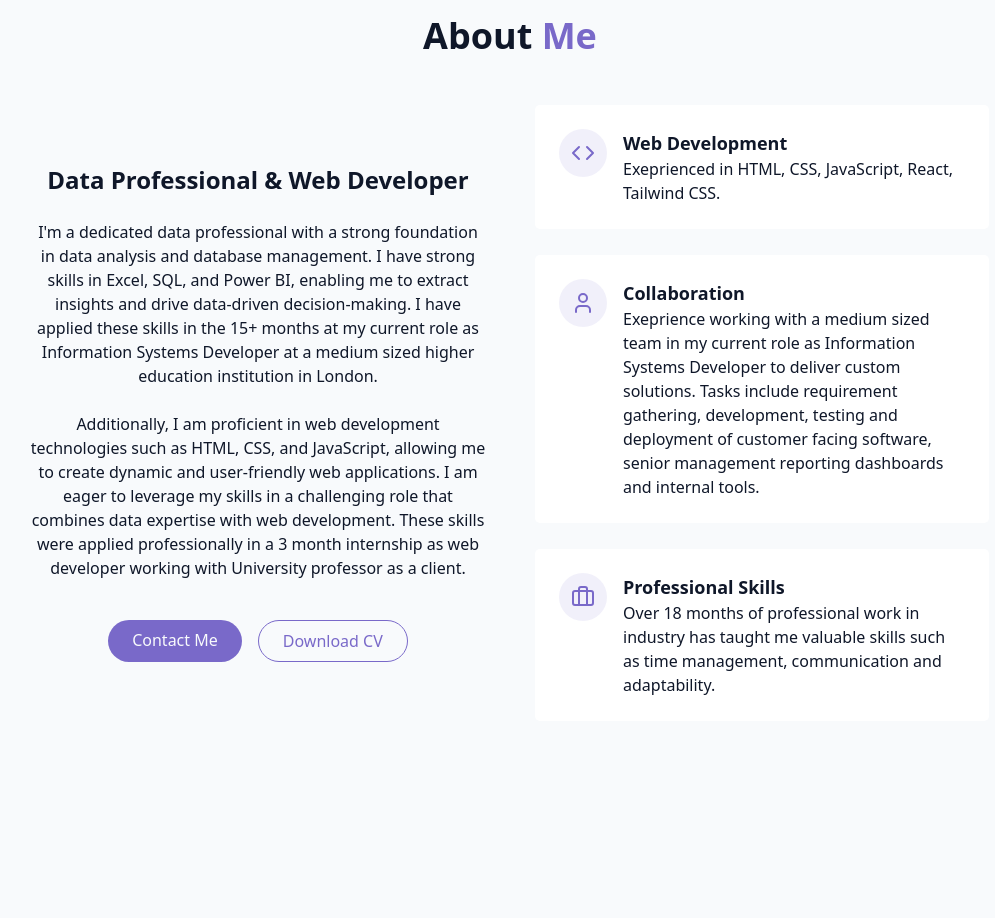
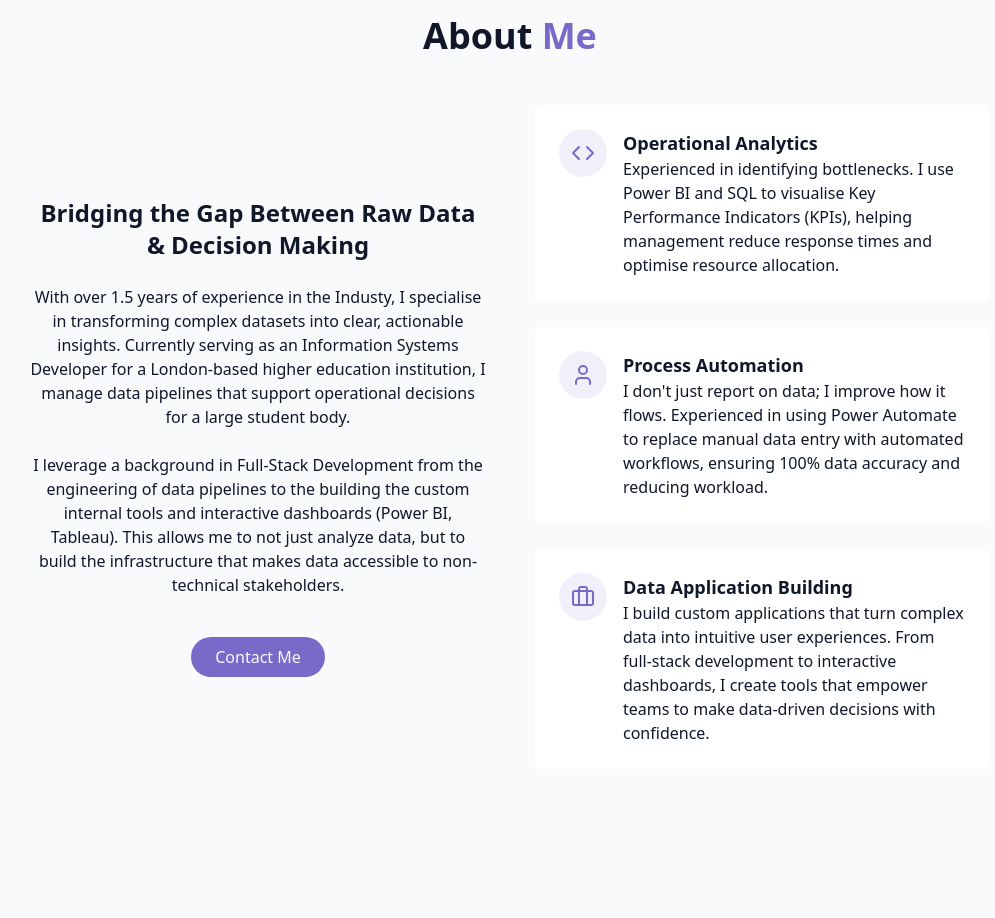
Before and after one commit to T-revin/Portfolio-Website, a React (Vite) app: page / in a window 1280 px wide. Shown: the part 880-1798 px from the top of the page, without its empty margins (130-1125 px from the left). Built offline with nearby package versions, Linux system fonts and the light colour scheme.

Commit message:
Updated About me section to remove "Download CV" and the underlying descriptions

```diff
--- a/src/components/AboutSection.jsx
+++ b/src/components/AboutSection.jsx
@@ -11,37 +11,27 @@ export const AboutSection = () => {
         <div className="grid grid-cols-1 md:grid-cols-2 gap-12 items-center">
           <div className="space-y-6">
             <h3 className="text-2xl font-semibold">
-              Data Professional & Web Developer
+              Bridging the Gap Between Raw Data & Decision Making
             </h3>
             <p className="text-muted-foreground">
-              I'm a dedicated data professional with a strong foundation in data
-              analysis and database management. I have strong skills in Excel,
-              SQL, and Power BI, enabling me to extract insights and drive
-              data-driven decision-making. I have applied these skills in the
-              15+ months at my current role as Information Systems Developer at
-              a medium sized higher education institution in London.
+              With over 1.5 years of experience in the Industy,
+              I specialise in transforming complex datasets into clear, actionable insights.
+              Currently serving as an Information Systems Developer
+              for a London-based higher education institution,
+              I manage data pipelines that support operational decisions for a large student body.
             </p>
 
             <p className="text-muted-foreground">
-              Additionally, I am proficient in web development technologies such
-              as HTML, CSS, and JavaScript, allowing me to create dynamic and
-              user-friendly web applications. I am eager to leverage my skills
-              in a challenging role that combines data expertise with web
-              development. These skills were applied professionally in a 3 month
-              internship as web developer working with University professor as a
-              client.
+              I leverage a background in Full-Stack Development from the engineering of data pipelines
+              to the building the custom internal tools and interactive dashboards (Power BI, Tableau).
+              This allows me to not just analyze data,
+              but to build the infrastructure that makes data accessible to
+              non-technical stakeholders.
             </p>
 
             <div className="flex flex-col sm:flex-row gap-4 pt-4 justify-center">
               <a href="#contact" className="cosmic-button">
                 Contact Me
-              </a>
-              <a
-                href="#contact"
-                className="px-6 py-2 rounded-full border border-primary text-primary hover:bg-primary/10 transition-colors duration-300"
-              >
-                {/*Add link to CV here*/}
-                Download CV
               </a>
             </div>
           </div>
@@ -53,9 +43,11 @@ export const AboutSection = () => {
                   <Code className="h-6 w-6 text-primary" />
                 </div>
                 <div className="text-left">
-                  <h4 className="font-semibold text-lg"> Web Development</h4>
+                  <h4 className="font-semibold text-lg"> Operational Analytics</h4>
                   <p className="text-muted-foreground">
-                    Exeprienced in HTML, CSS, JavaScript, React, Tailwind CSS.
+                    Experienced in identifying bottlenecks.
+                    I use Power BI and SQL to visualise Key Performance Indicators (KPIs),
+                    helping management reduce response times and optimise resource allocation.
                   </p>
                 </div>
               </div>
@@ -66,13 +58,11 @@ export const AboutSection = () => {
                   <User className="h-6 w-6 text-primary" />
                 </div>
                 <div className="text-left">
-                  <h4 className="font-semibold text-lg"> Collaboration</h4>
+                  <h4 className="font-semibold text-lg"> Process Automation</h4>
                   <p className="text-muted-foreground">
-                    Exeprience working with a medium sized team in my current
-                    role as Information Systems Developer to deliver custom
-                    solutions. Tasks include requirement gathering, development,
-                    testing and deployment of customer facing software, senior
-                    management reporting dashboards and internal tools.
+                    I don't just report on data; I improve how it flows.
+                    Experienced in using Power Automate to replace manual data entry
+                    with automated workflows, ensuring 100% data accuracy and reducing workload.
                   </p>
                 </div>
               </div>
@@ -84,13 +74,13 @@ export const AboutSection = () => {
                 </div>
                 <div className="text-left">
                   <h4 className="font-semibold text-lg">
-                    {' '}
-                    Professional Skills
+                    Data Application Building
                   </h4>
                   <p className="text-muted-foreground">
-                    Over 18 months of professional work in industry has taught
-                    me valuable skills such as time management, communication
-                    and adaptability.
+                    I build custom applications that turn complex data into
+                    intuitive user experiences. From full-stack development to
+                    interactive dashboards, I create tools that empower teams to
+                    make data-driven decisions with confidence.
                   </p>
                 </div>
               </div>
```
